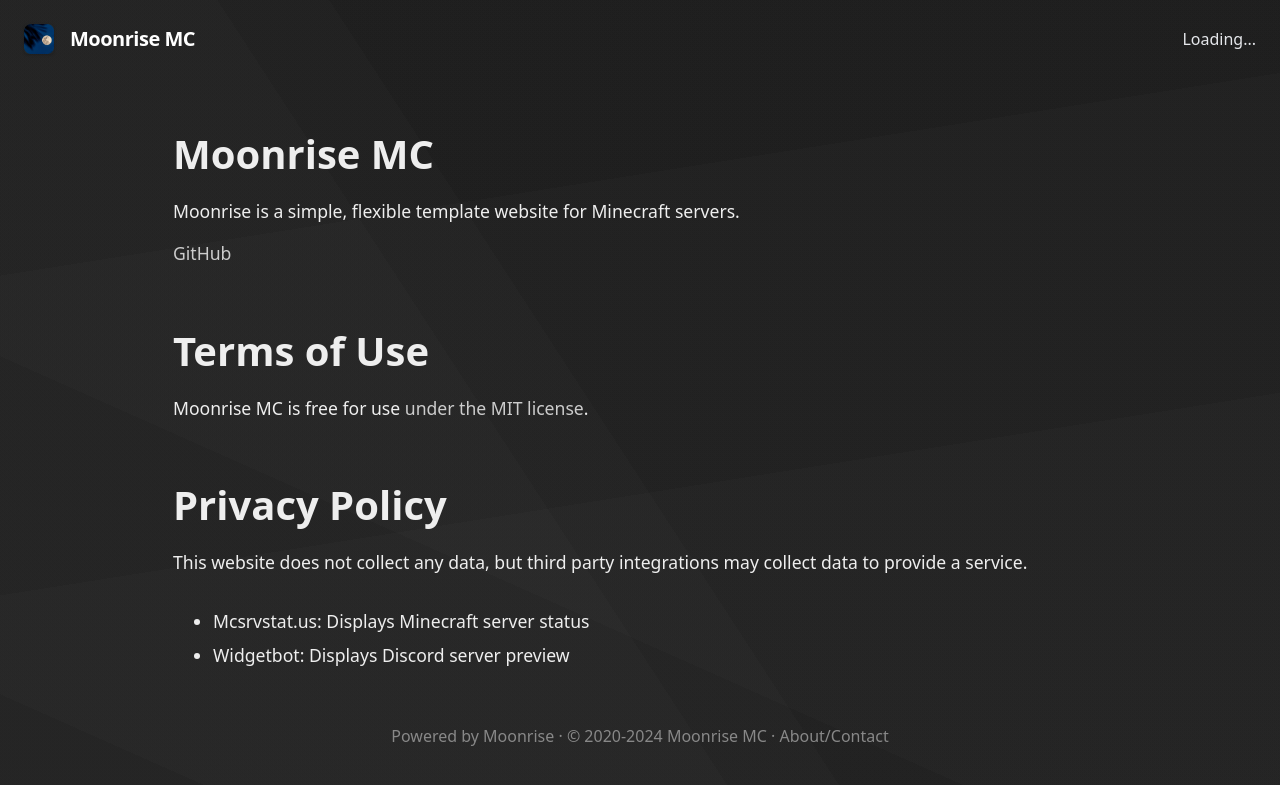
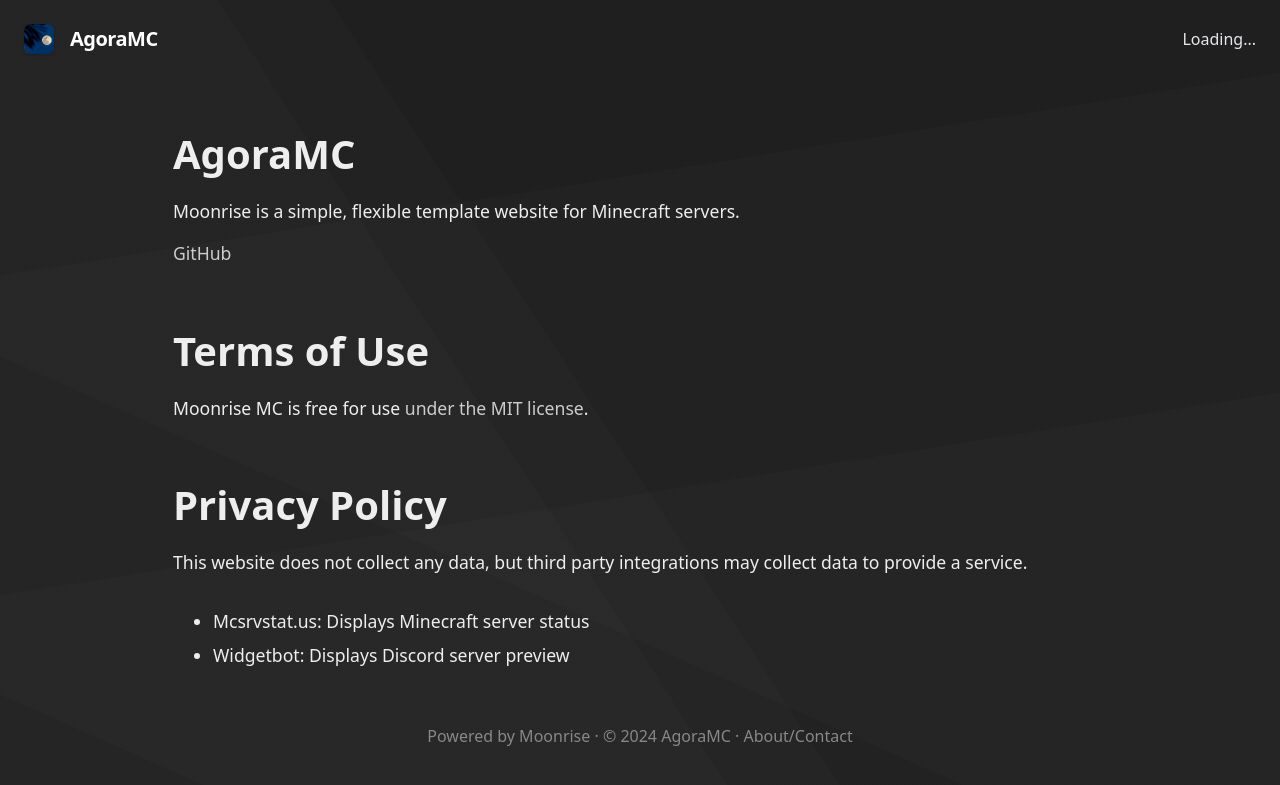
Before and after one commit to dustyrat99/dustyrat99, a Jekyll site: the page built from docs/about.md, in a window 1280 px wide. Shown: the top 785 px of the page. Built offline with Jekyll 4.4.1, drawn with Linux system fonts in a browser that asks for light colours; our own code applies the rules of GitHub Pages for plain Markdown files; part of the change alters nothing that is shown.

Commit message:
Update _config.yml

```diff
--- a/docs/_config.yml
+++ b/docs/_config.yml
@@ -1,26 +1,26 @@
 # Set this website's info
 # Change "coffeebank" to your GitHub username
 # Change "moonrise" to your repository name
-url: "https://coffeebank.github.io"
+url: "https://playagora.net"
 baseurl: "/moonrise"
 siteIcon: /media/android-chrome-192x192.png
-siteYear: 2020
+siteYear: 2024
 siteFooterlink: /about
 showinSearchEngines: true
 # googleAnalyticsID: (uncomment to use)
 
 
 # Set basic server info
-serverName: Moonrise MC
-serverDescription: A Minecraft server where we have lots of fun!
-serverIP: 31.41.59.26:5358
+serverName: AgoraMC
+serverDescription: Join mc.playagora.net:25588 – a semi-anarchy server where you can build, explore, and cause chaos with minimal rules. PvP, griefing, and freedom, with just enough order to keep it fun.
+serverIP: mc.playagora.net:25588
 useBedrockForOnlineStatus: false
 
 
 # Discord information
-discordInvite: https://discord.gg/minecraft
-discordServerID: 299881420891881473
-discordChannelID: 450428756855750666
+discordInvite: https://discord.gg/JgNyMxtUtT
+discordServerID: 1315555649723174924
+discordChannelID: 1315569972164165682
 
 
 # # Navbar Links at the top of the page (uncomment "siteNav" to use)
```
